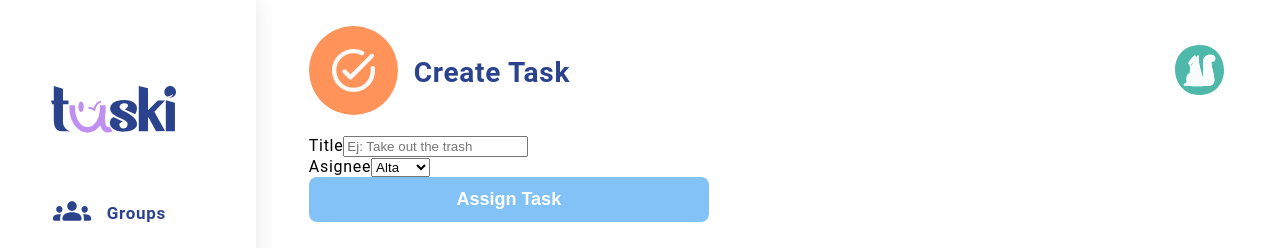
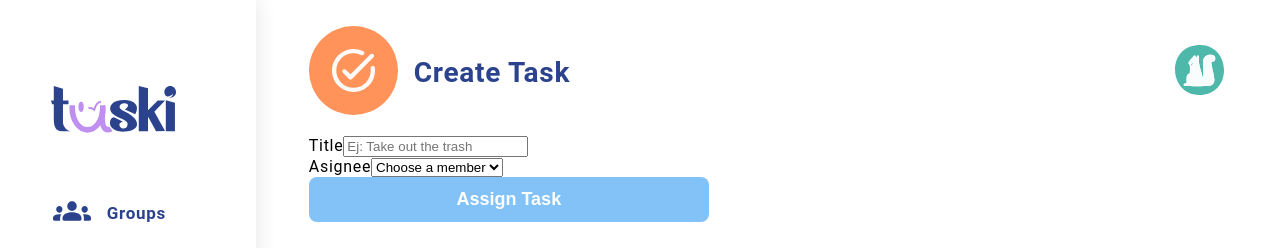
Before and after one commit to NikSala10/TaskiProject, a React (Vite) app: page /create-task in a window 1280 px wide. Shown: the top 248 px of the page. Built offline with nearby package versions, Linux system fonts and the light colour scheme.

Commit message:
feat(components): add dynamic Input component for creating tasks

```diff
--- a/src/pages/CreateTask/CreateTask.tsx
+++ b/src/pages/CreateTask/CreateTask.tsx
@@ -22,14 +22,15 @@ const CreateTask = () => {
 
       <InputTask
         label="Asignee"
-        placeholder="Choose a member"
         type="select"
         options={[
-          { value: "alta", label: "Alta" },
-          { value: "media", label: "Media" },
-          { value: "baja", label: "Baja" },
+          { value: "alta", label: "Choose a member" },
+          { value: "alta", label: "Nuni" },
+          { value: "media", label: "Jui" },
+          { value: "baja", label: "Patiks" },
         ]}
       />
+
         <Button text="Assign Task" type="submit" color="#82C2F6" width="400px" />
         </form>
     </div>
```
